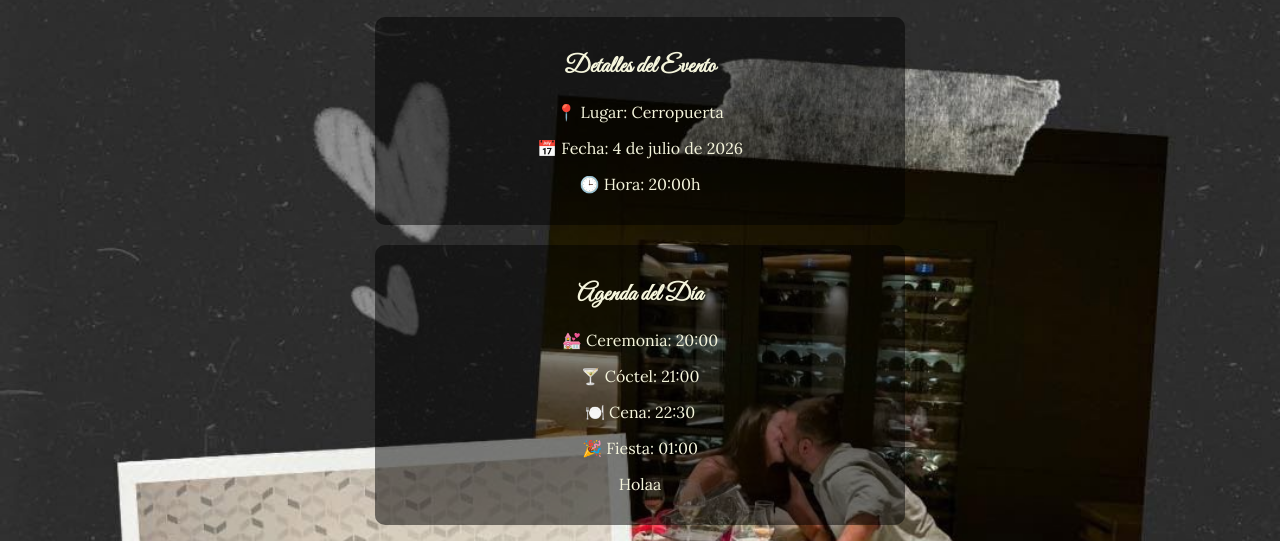
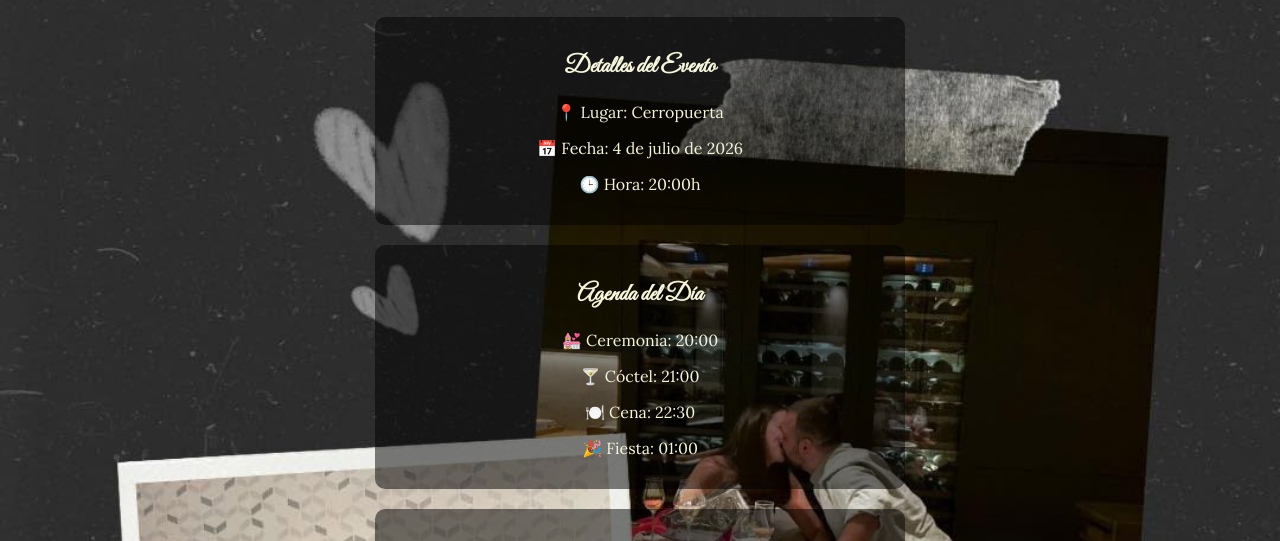
Before and after one commit to amarrey2001/bodarubenymariajose, a website built with webpack: page index.html in a window 1280 px wide. Shown: the part 244-785 px from the top of the page. Built offline with nearby package versions, Linux system fonts and the light colour scheme.

Commit message:
Página web de nuevo bien

```diff
--- a/index.html
+++ b/index.html
@@ -113,7 +113,6 @@
   <p>🍸 Cóctel: 21:00</p>
   <p>🍽️ Cena: 22:30</p>
   <p>🎉 Fiesta: 01:00</p>
-  <p>Holaa</p>
 </div>
 
 <!-- CONFIRMAR ASISTENCIA -->
```
